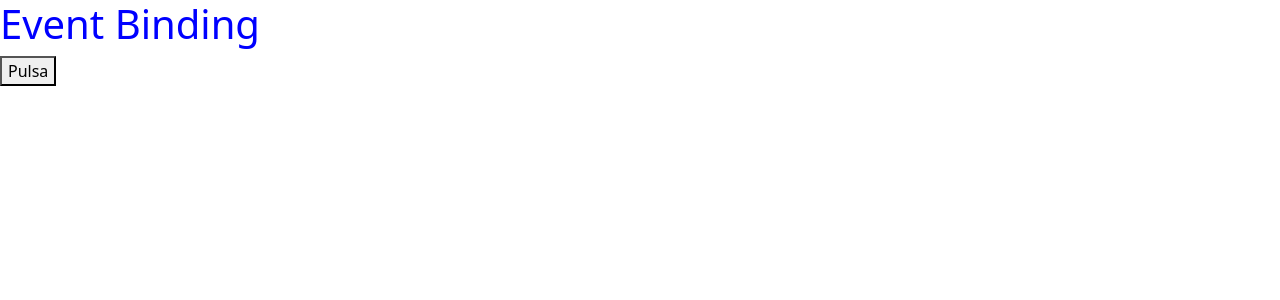
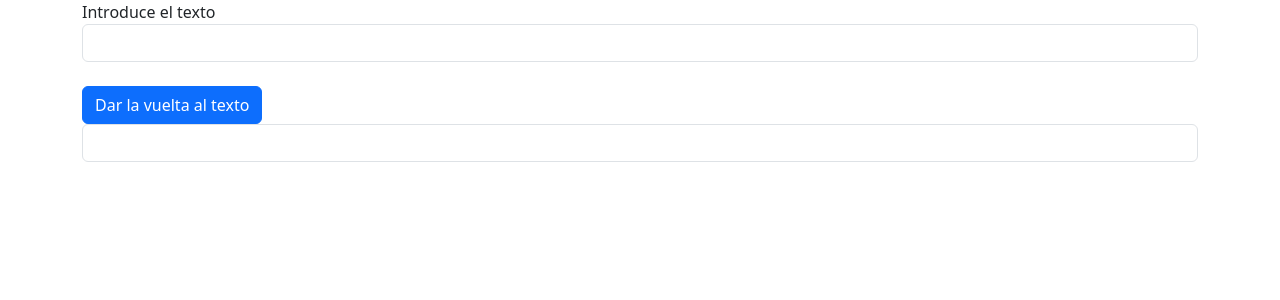
Before and after one commit to GinesMister/app1, an Angular app: page / in a window 1280 px wide. Shown: the top 300 px of the page. Built offline with nearby package versions, Linux system fonts and the light colour scheme.

Commit message:
Pureba de FormsModule
(no funcional)

```diff
--- a/src/app/app.component.html
+++ b/src/app/app.component.html
@@ -7,8 +7,15 @@
   <title>Mi sitio</title>
 </head>
 <body>
-    <h1>Event Binding</h1>
-    <button class="boton" (click)="saludo()">Pulsa</button>
+  <div class="container">
+
+    <label class="">Introduce el texto</label>
+    <br>
+    <input class="form-control" type="text" id="inText" [(ngModel)]="input" />
+    <br>
+    <button class="btn btn-primary" id="butt" (click)="invertirTexto">Dar la vuelta al texto</button>
+    <input class="form-control" type="text" id="outText" readonly [(ngModel)]="output">
+  </div>
 </body>
 </html>
 
--- a/src/app/app.component.ts
+++ b/src/app/app.component.ts
@@ -6,12 +6,9 @@ import { Component } from '@angular/core';
   styleUrl: './app.component.css'
 })
 export class AppComponent {
-  isDisabled: boolean
-  constructor() {
-    this.isDisabled = true
-  }
-
-  saludo() {
-    alert('Hola!')
+  input: string = ''
+  output: string = ''
+  invertirTexto() {
+    this.output = this.input.split('').reverse().join('')
   }
 }
--- a/src/app/app.module.ts
+++ b/src/app/app.module.ts
@@ -4,6 +4,7 @@ import { BrowserModule } from '@angular/platform-browser';
 import { AppRoutingModule } from './app-routing.module';
 import { AppComponent } from './app.component';
 import { PepeComponent } from './Components/pepe/pepe.component';
+import { FormsModule } from '@angular/forms';
 
 @NgModule({
   declarations: [
@@ -12,7 +13,8 @@ import { PepeComponent } from './Components/pepe/pepe.component';
   ],
   imports: [
     BrowserModule,
-    AppRoutingModule
+    AppRoutingModule,
+    FormsModule
   ],
   providers: [],
   bootstrap: [AppComponent]
```
